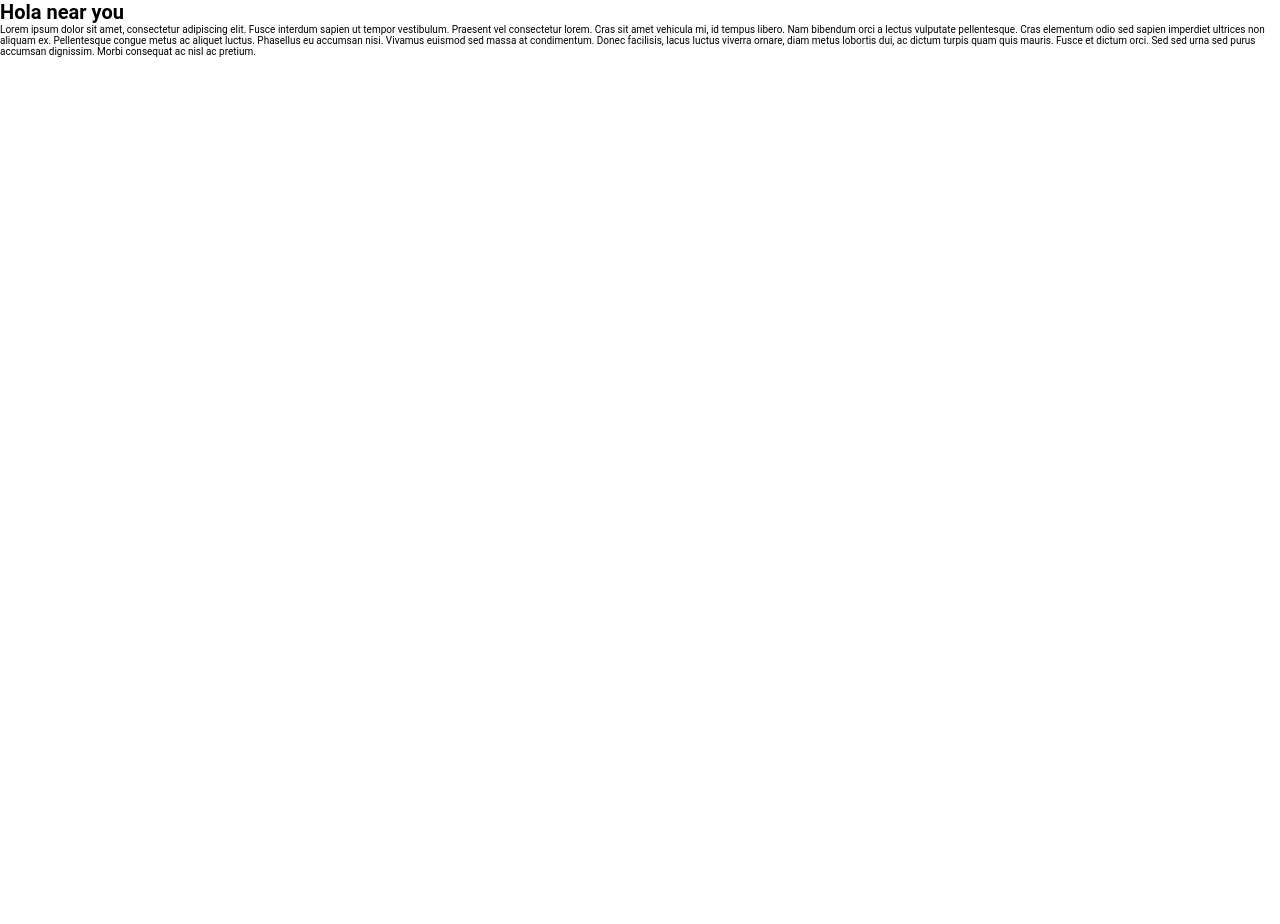
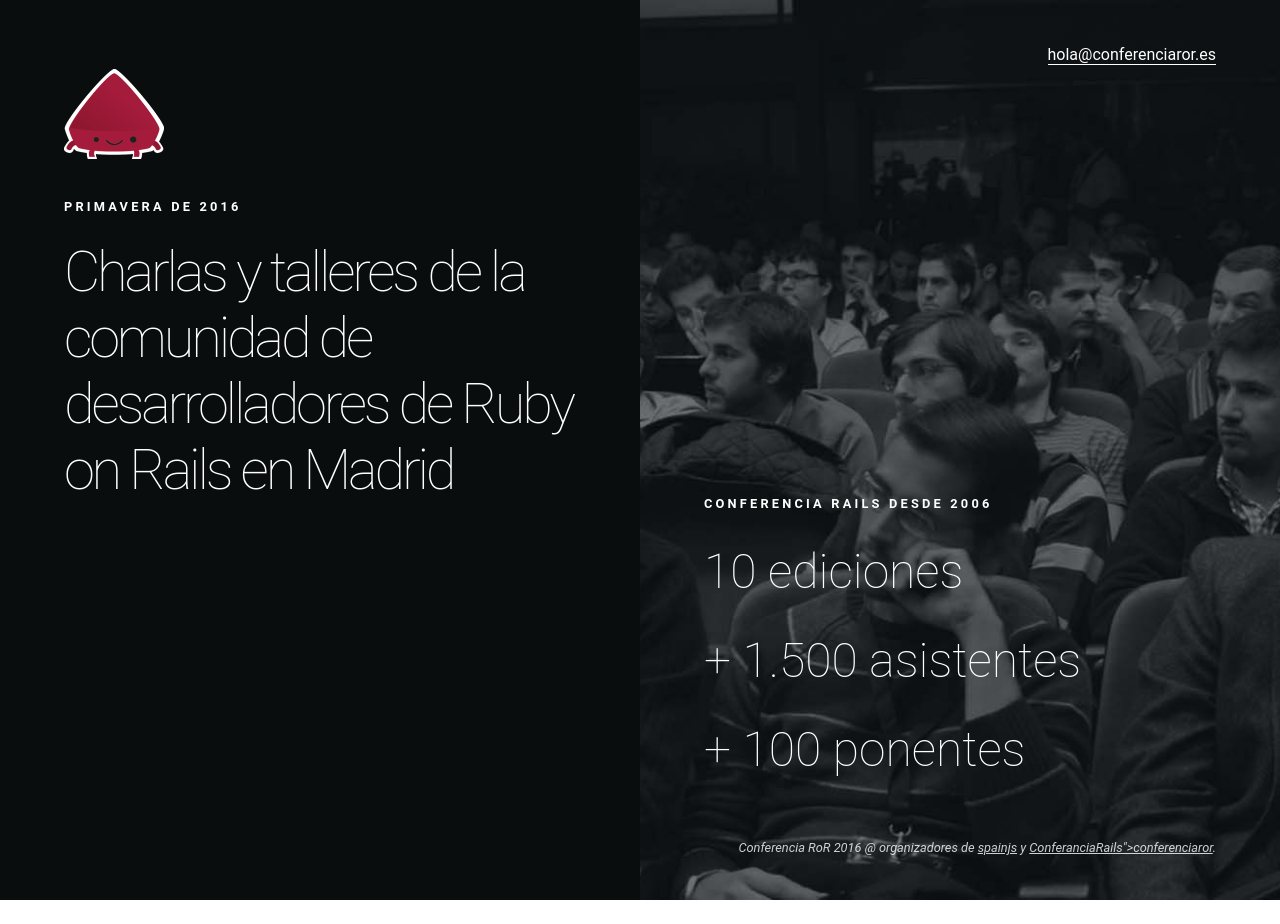
Before and after one commit to aprodeweb/conferenciaror.es, a Jekyll site: the page built from index.html, in a window 1280 px wide. Built offline with Jekyll 4.4.1, drawn with Linux system fonts in a browser that asks for light colours; after the commit the page ends 900 px from its top, so only the background shows below that.

Commit message:
add links twitter

```diff
--- a/index.html
+++ b/index.html
@@ -1,15 +1,51 @@
 ---
 title: near you
 ---
-<h1>Hola {{ page.title }}</h1>
-<section id='main'>
-  Lorem ipsum dolor sit amet, consectetur adipiscing elit. Fusce interdum
-  sapien ut tempor vestibulum. Praesent vel consectetur lorem. Cras sit
-  amet vehicula mi, id tempus libero. Nam bibendum orci a lectus vulputate
-  pellentesque. Cras elementum odio sed sapien imperdiet ultrices non
-  aliquam ex. Pellentesque congue metus ac aliquet luctus. Phasellus eu
-  accumsan nisi. Vivamus euismod sed massa at condimentum. Donec facilisis,
-  lacus luctus viverra ornare, diam metus lobortis dui, ac dictum turpis
-  quam quis mauris. Fusce et dictum orci. Sed sed urna sed purus accumsan
-  dignissim. Morbi consequat ac nisl ac pretium.
-</section>
+<header>
+	<a href="hola@conferenciaror.es">
+		hola@conferenciaror.es
+	</a>
+</header>
+<article>
+	<section class="part-one">
+		<div class="grid">
+			<h1 class="logo">
+				Conferencia Rails 2016
+			</h1>
+			<p>
+				<span>
+					Primavera de 2016
+				</span>
+				Charlas y talleres de la comunidad de desarrolladores de Ruby on Rails en Madrid
+			</p>
+		</div><!-- grid -->
+	</section>
+	<section class="part-two">
+		<ul class="stats">
+			<li class="stats-titlelist">
+				Conferencia rails desde 2006
+			</li>
+			<li>
+				10
+				<span>
+					ediciones
+				</span>
+			</li>
+			<li>
+				+ 1.500
+				<span>
+					asistentes
+				</span>
+			</li>
+			<li>
+				+ 100
+				<span>
+					ponentes
+				</span>
+			</li>
+		</ul>
+	</section>
+</article>
+<footer>
+	Conferencia RoR 2016 @ organizadores de <a href="https://twitter.com/spainjs">spainjs</a> y <a href="http://twitter.com/conferenciaror">ConferanciaRails">conferenciaror</a>.
+</footer>
```
